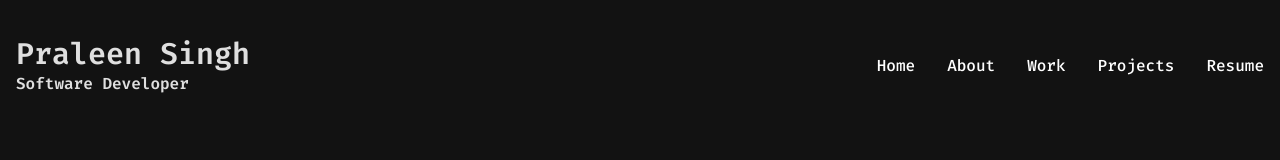
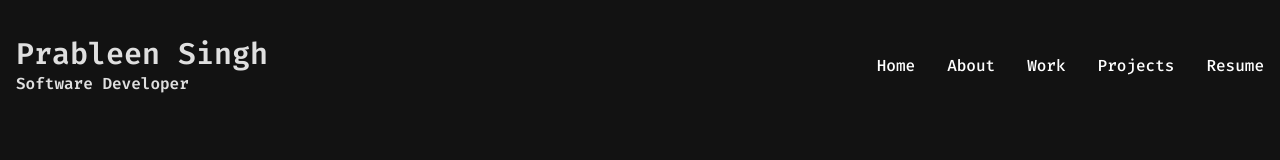
Before and after one commit to Prabhsingh0401/Portfolio-Prableen-Singh, a React (Vite) app: page / in a window 1280 px wide. Shown: the top 160 px of the page. Built offline with nearby package versions, Linux system fonts and the light colour scheme.

Commit message:
Update NavBar.jsx

```diff
--- a/src/components/NavBar/NavBar.jsx
+++ b/src/components/NavBar/NavBar.jsx
@@ -13,7 +13,7 @@ const NavBar = () => {
         <div className="max-w-screen-xl flex flex-wrap items-center justify-between mx-auto p-4">
           <a href="#Home" className="flex flex-col rtl:space-x-reverse text-left">
             <span className="text-3xl font-semibold whitespace-nowrap dark:text-white">
-              Praleen Singh
+              Prableen Singh
             </span>
             <span className="text-md font-semibold whitespace-nowrap dark:text-white">
               Software Developer
```
